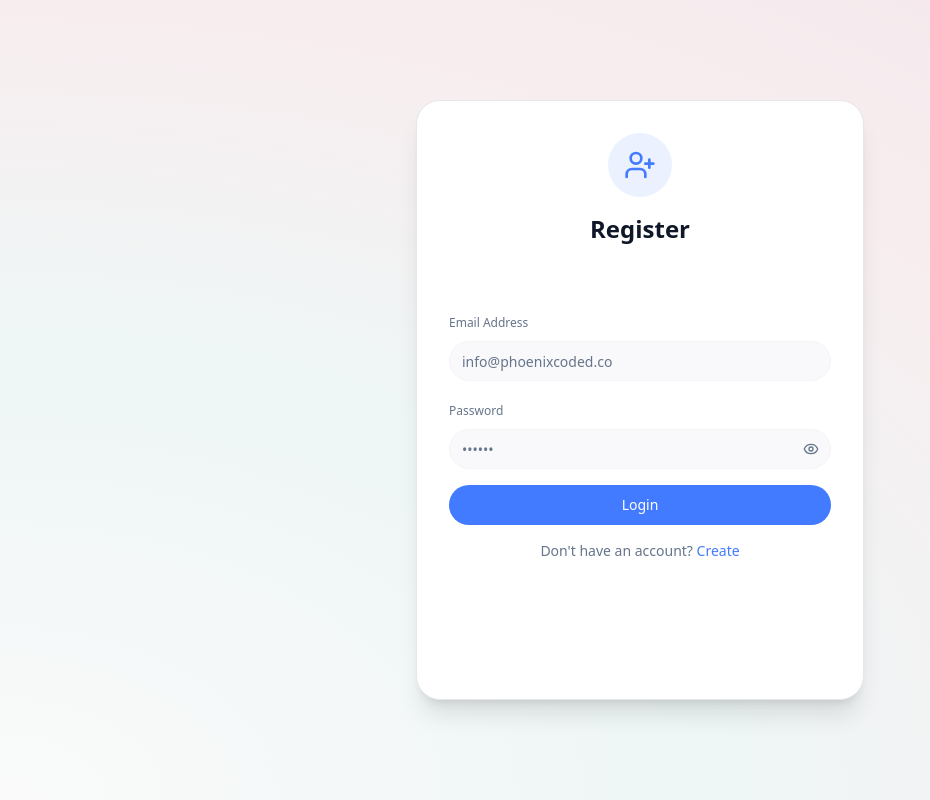
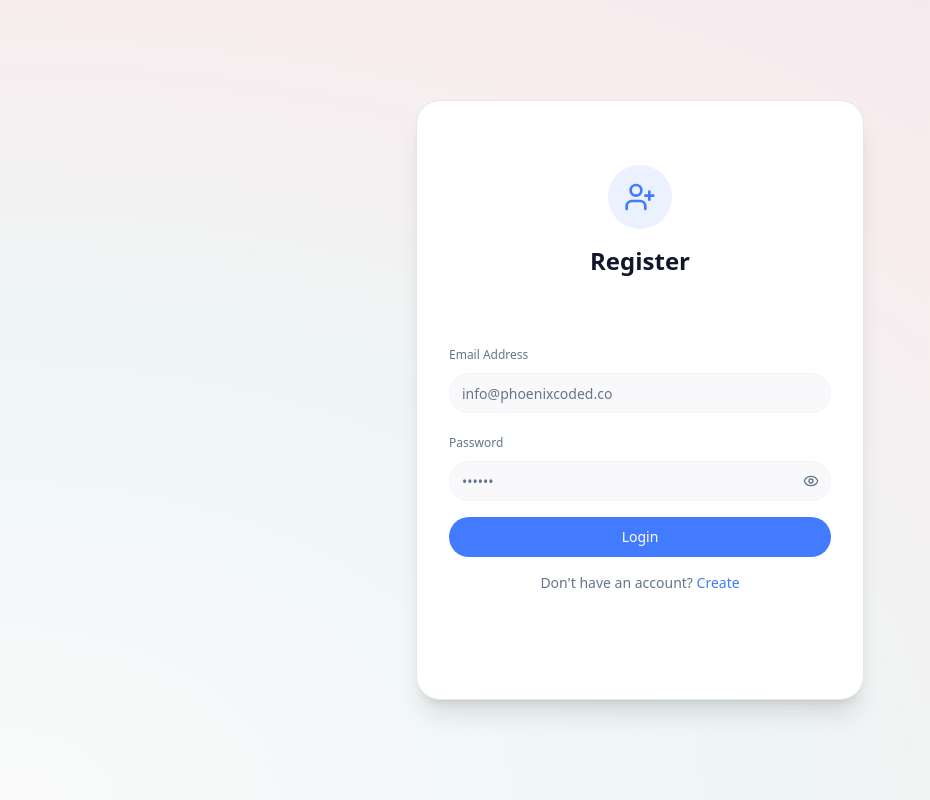
Before and after one commit to naqshekashmir0-hub/nexus-auth-blocks-23594, a React (Vite) app: page / in a window 1280 px wide. Shown: the whole page, without its empty margins (0-930 px from the left). Built offline with nearby package versions, Linux system fonts and the light colour scheme; the HTML template or start-up script is replaced by a standard one.

Commit message:
Increase top padding in AuthCard
Add padding-top to the header container in src/components/auth/AuthCard.tsx to raise the content from the top, aligning with the increased vertical spacing requested.

```diff
--- a/src/components/auth/AuthCard.tsx
+++ b/src/components/auth/AuthCard.tsx
@@ -18,7 +18,7 @@ export const AuthCard = ({
     background: 'var(--gradient-auth)'
   }}>
       <Card className="w-full max-w-md p-8 shadow-xl rounded-lg min-h-[600px]">
-        <div className="mb-16 text-center">
+        <div className="pt-8 mb-16 text-center">
           <div className="inline-flex items-center justify-center w-16 h-16 rounded-full bg-primary/10 mb-4">
             {isLogin ? <LogIn className="w-8 h-8 text-primary" /> : <UserPlus className="w-8 h-8 text-primary" />}
           </div>
```
